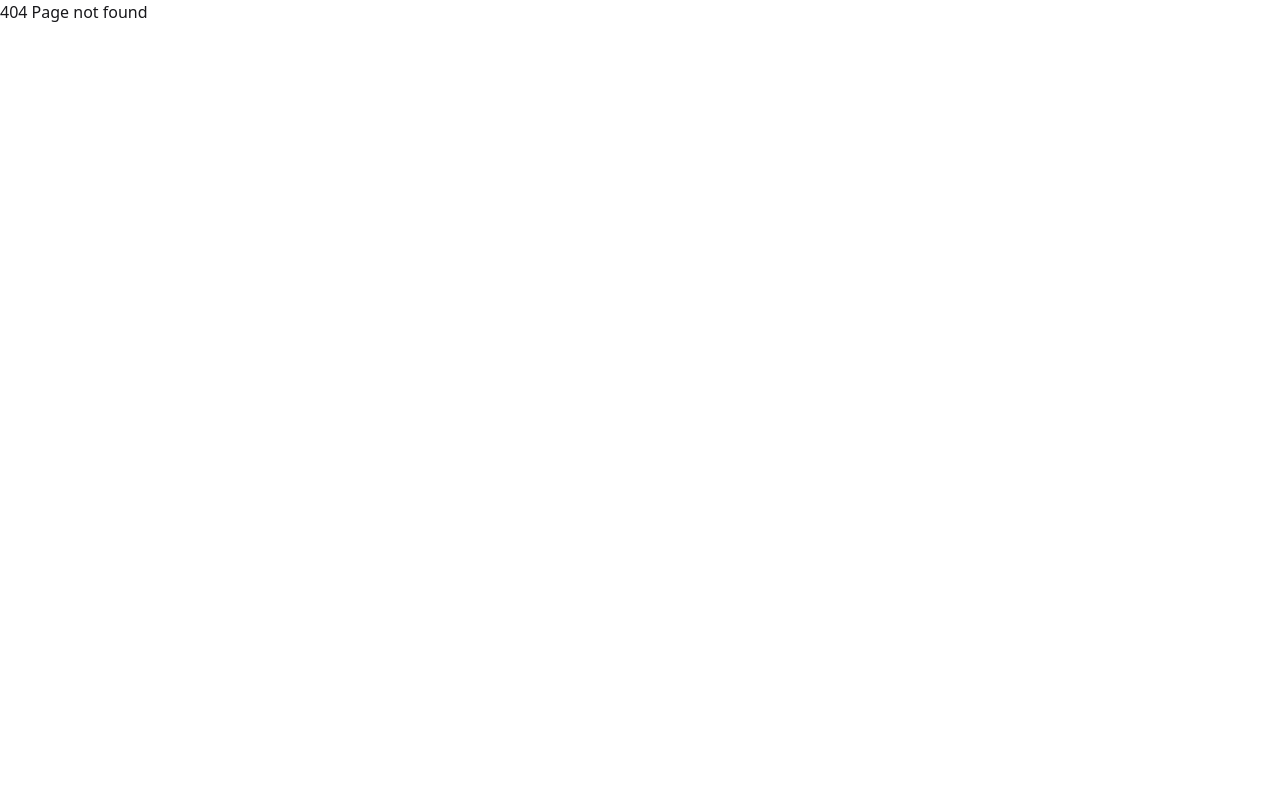
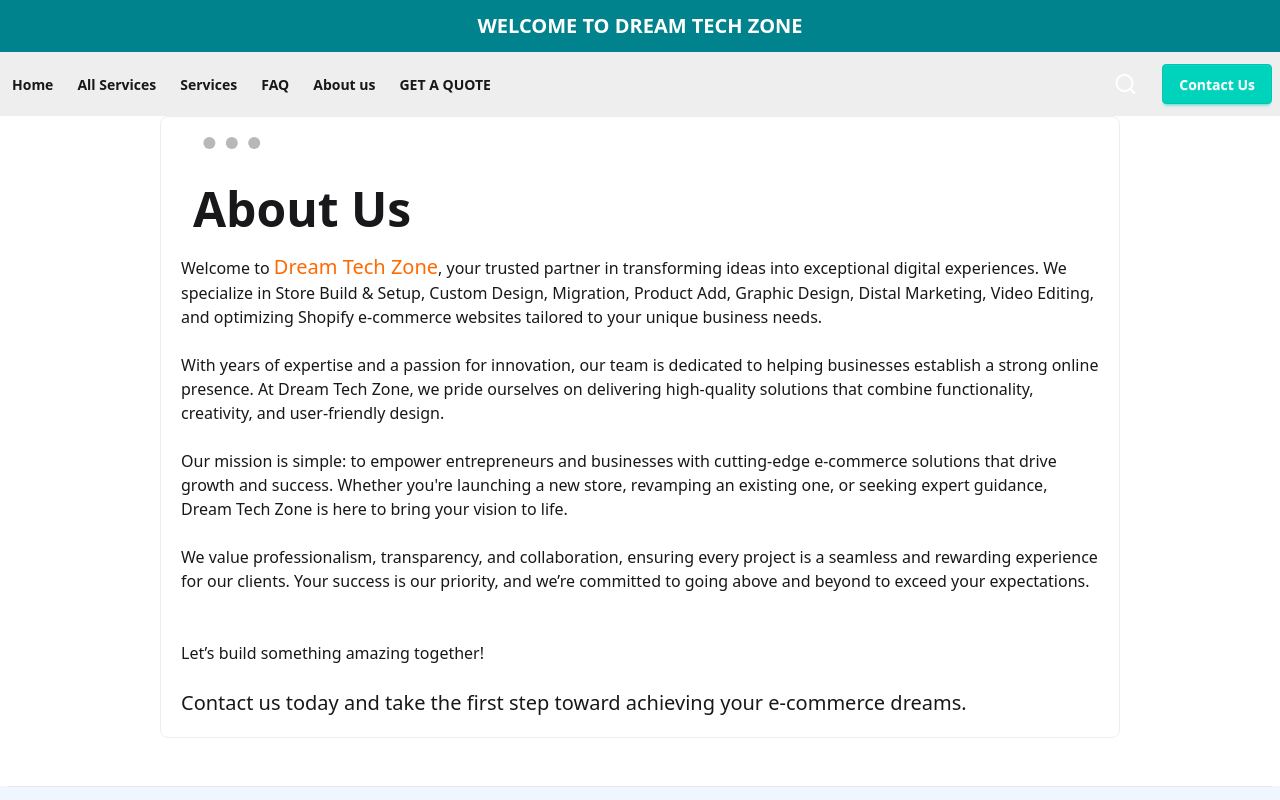
Before and after one commit to AhsanPhero2022/arifbhai-portfolio, a React (Vite) app: page /aboutUs in a window 1280 px wide. Before the commit this address had no page. Shown: the top 800 px of the page. Built offline with nearby package versions, Linux system fonts and the light colour scheme.

Commit message:
some pages are added

```diff
--- a/src/components/Home/Navbar.jsx
+++ b/src/components/Home/Navbar.jsx
@@ -8,7 +8,7 @@
       <Link to="/">
         <li className="hover:text-orange-500">Home</li>
       </Link>
-      <Link to="/buyAService">
+      <Link to="/allServices">
         <li className="hover:text-orange-500">All Services</li>
       </Link>
       <Link to="/propertyDetails">
@@ -18,7 +18,7 @@
       <Link to="/faq">
         <li className="hover:text-orange-500">FAQ</li>
       </Link>
-      <Link to="/aboutPage">
+      <Link to="/aboutUs">
         <li className="hover:text-orange-500">About us</li>
       </Link>
       <Link>
@@ -67,8 +67,8 @@
           <div className="me-6 text-black">
             <img className="" src={search} alt="" />
           </div>
-          <Link to="/login">
-            <button className="btn btn-accent text-white">Login</button>
+          <Link to="/contactUs">
+            <button className="btn btn-accent text-white">Contact Us</button>
           </Link>
         </div>
       </div>
--- /dev/null
+++ b/src/components/Pages/AboutUs.jsx
@@ -0,0 +1,55 @@
+import React from "react";
+
+const AboutUs = () => {
+  return (
+    <div>
+      <div className="mockup-window border border-base-300 w-3/4 mx-auto px-5 py-5">
+        <div className="">
+          <h1 className="text-5xl font-semibold py-5 px-3">About Us</h1>
+          <p className="line-clamp-4">
+            Welcome to{" "}
+            <span className="text-xl text-orange-500">Dream Tech Zone</span>,
+            your trusted partner in transforming ideas into exceptional digital
+            experiences. We specialize in Store Build & Setup, Custom Design,
+            Migration, Product Add, Graphic Design, Distal Marketing, Video
+            Editing, and optimizing Shopify e-commerce websites tailored to your
+            unique business needs.
+          </p>
+          <br />
+          <p>
+            With years of expertise and a passion for innovation, our team is
+            dedicated to helping businesses establish a strong online presence.
+            At Dream Tech Zone, we pride ourselves on delivering high-quality
+            solutions that combine functionality, creativity, and user-friendly
+            design.
+          </p>
+          <br />
+          <p>
+            Our mission is simple: to empower entrepreneurs and businesses with
+            cutting-edge e-commerce solutions that drive growth and success.
+            Whether you're launching a new store, revamping an existing one, or
+            seeking expert guidance, Dream Tech Zone is here to bring your
+            vision to life.
+          </p>
+          <br />
+          <p>
+            We value professionalism, transparency, and collaboration, ensuring
+            every project is a seamless and rewarding experience for our
+            clients. Your success is our priority, and we’re committed to going
+            above and beyond to exceed your expectations.
+          </p>
+          <br />
+          <br />
+          <p>Let’s build something amazing together!</p>
+          <br />
+          <p className="text-xl ">
+            Contact us today and take the first step toward achieving your
+            e-commerce dreams.
+          </p>
+        </div>
+      </div>
+    </div>
+  );
+};
+
+export default AboutUs;
--- /dev/null
+++ b/src/components/Pages/AllServices.jsx
@@ -0,0 +1,17 @@
+import React from "react";
+import Design from "../Home/elements/Design";
+import CustomCod from "../Home/elements/CustomCod";
+
+const AllServices = () => {
+  return (
+    <div>
+      <h1 className="text-3xl font-bold text-center my-12">All Services</h1>
+      <div>
+        <Design />
+        <CustomCod />
+      </div>
+    </div>
+  );
+};
+
+export default AllServices;
--- /dev/null
+++ b/src/components/Pages/ContactUs.jsx
@@ -0,0 +1,33 @@
+import React from "react";
+
+const ContactUs = () => {
+  return (
+    <div className="">
+      <h1 className="text-3xl font-semibold m-8 text-center">Contact Us</h1>
+      <div className="flex items-center justify-center gap-4 my-4">
+        <div className="">
+          <input
+            type="text"
+            placeholder="Success"
+            className="input input-success"
+          />
+        </div>
+        <div>
+          <input
+            type="text"
+            placeholder="Success"
+            className="input input-success"
+          />
+        </div>
+      </div>
+      <div className="flex items-center justify-center my-8">
+        <textarea
+          placeholder="Success"
+          className="textarea textarea-success"
+        ></textarea>
+      </div>
+    </div>
+  );
+};
+
+export default ContactUs;
```
Also changed, not shown: src/Router/router.jsx (+15 -0 lines).
